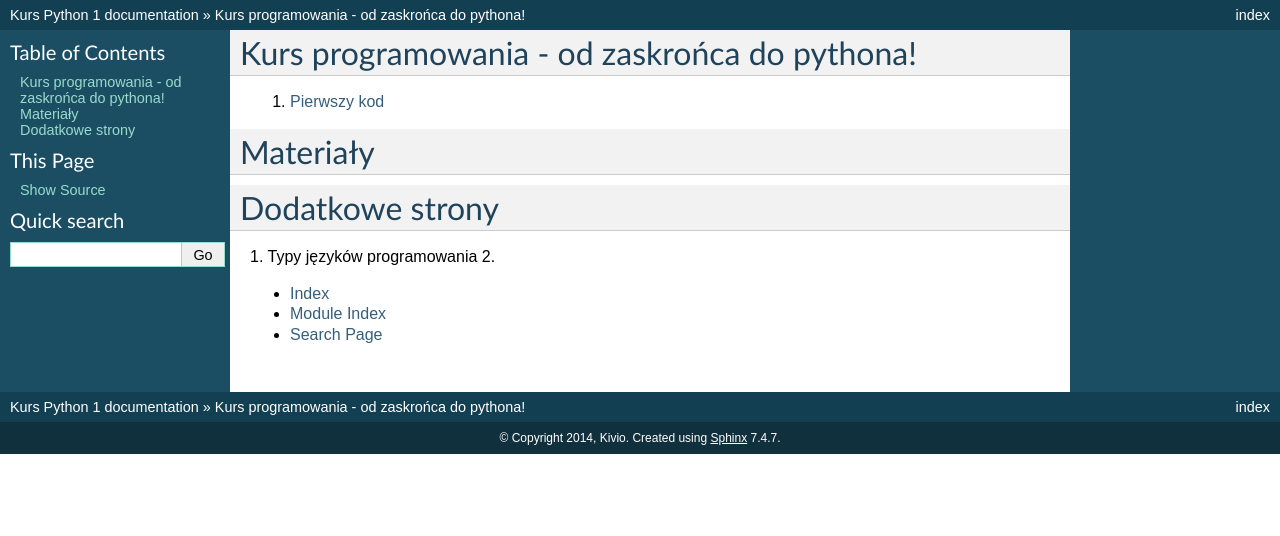
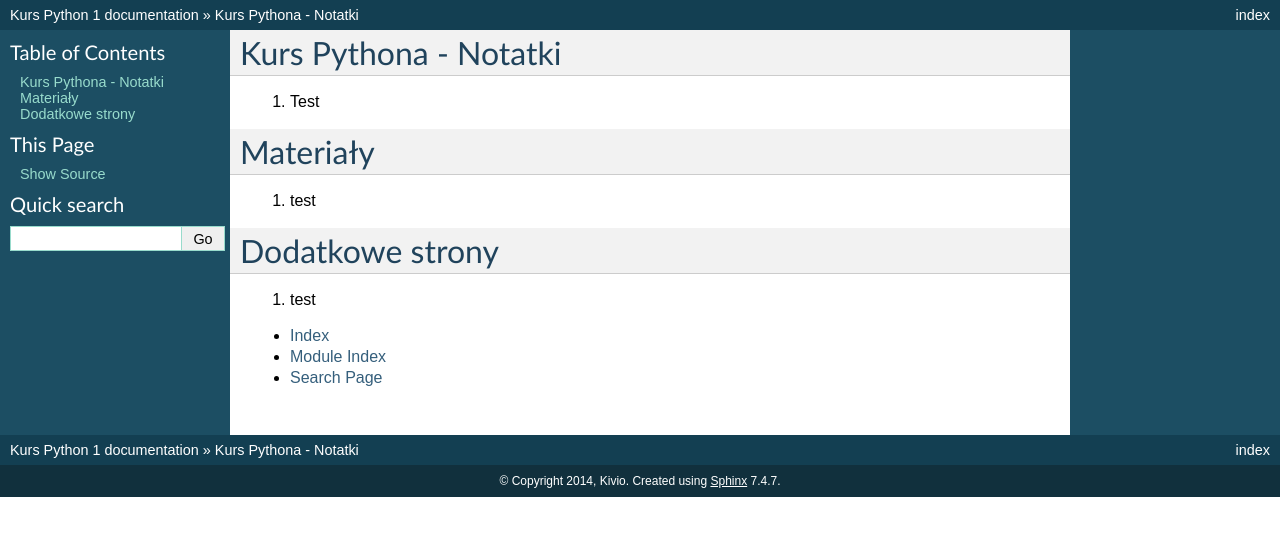
Before and after one commit to bitsbusters/kurspython, a Sphinx documentation site: the page built from docs/source/index.rst, in a window 1280 px wide. Shown: the top 536 px of the page. Built offline with Sphinx 7.4.7, drawn with Linux system fonts in a browser that asks for light colours; formulas are drawn with MathJax 3.

Commit message:
Update index.rst

```diff
--- a/docs/source/index.rst
+++ b/docs/source/index.rst
@@ -3,18 +3,18 @@
    You can adapt this file completely to your liking, but it should at least
    contain the root `toctree` directive.
 
-Kurs programowania - od zaskrońca do pythona!
+Kurs Pythona - Notatki
 ========================================
+1. Test
 
-1. :ref:`first_code`
 
 Materiały
 =========
+1. test
 
 Dodatkowe strony
 ==================
-1. Typy języków programowania
-2.
+1. test
 
 * :ref:`genindex`
 * :ref:`modindex`
```
